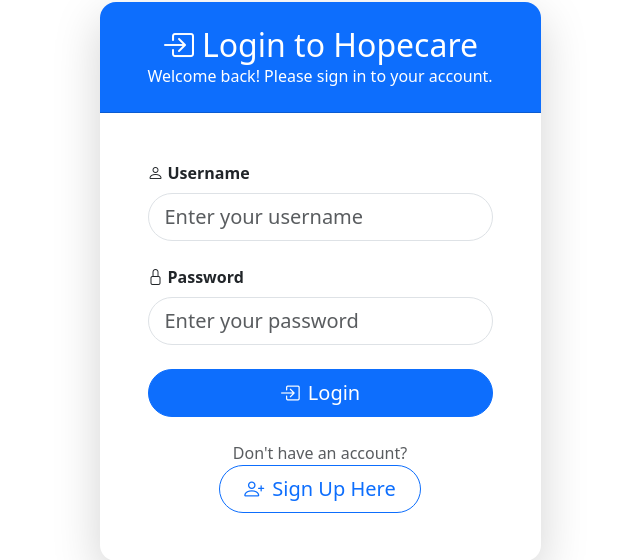
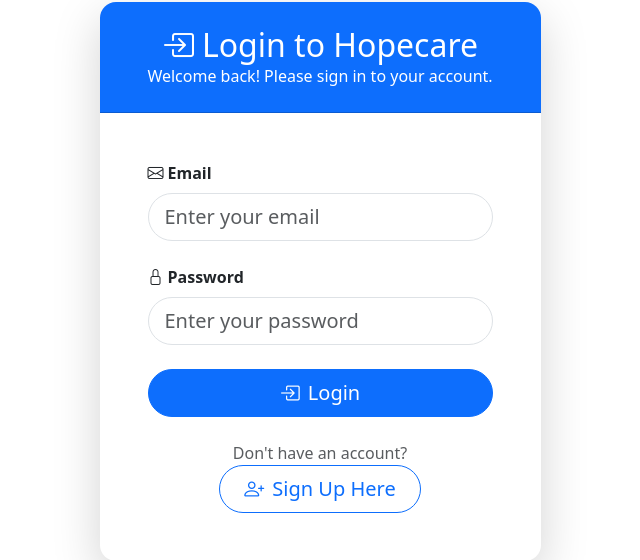
Before and after one commit to 1155-boni/Hopecare, a Django app: page /accounts/login/ in a window 1280 px wide. Shown: the part 102-662 px from the top of the page, without its empty margins (320-960 px from the left). Run offline with Django 5.2, Linux system fonts and the light colour scheme; some libraries are stand-ins or nearby versions.

Commit message:
Remove username from login and signup, use email for authentication

```diff
--- a/accounts/forms.py
+++ b/accounts/forms.py
@@ -9,7 +9,7 @@ class CustomUserCreationForm(UserCreationForm):
 
     class Meta:
         model = User
-        fields = ('username', 'email', 'first_name', 'last_name', 'role', 'password1', 'password2')
+        fields = ('email', 'first_name', 'last_name', 'role', 'password1', 'password2')
 
 class UserProfileForm(forms.ModelForm):
     def __init__(self, *args, **kwargs):
--- a/accounts/views.py
+++ b/accounts/views.py
@@ -22,15 +22,15 @@ def signup(request):
 
 def login_view(request):
     if request.method == 'POST':
-        username = request.POST['username']
+        email = request.POST['email']
         password = request.POST['password']
-        user = authenticate(request, username=username, password=password)
+        user = authenticate(request, email=email, password=password)
         if user is not None:
             login(request, user)
             AuditLog.objects.create(user=user, action='Login', details='User logged in')
             return redirect('home')
         else:
-            messages.error(request, 'Invalid username or password.')
+            messages.error(request, 'Invalid email or password.')
     return render(request, 'accounts/login.html')
 
 def logout_view(request):
--- a/templates/accounts/login.html
+++ b/templates/accounts/login.html
@@ -23,10 +23,10 @@
                     <form method="post">
                         {% csrf_token %}
                         <div class="mb-4">
-                            <label for="username" class="form-label fw-bold">
-                                <i class="bi bi-person me-1"></i>Username
+                            <label for="email" class="form-label fw-bold">
+                                <i class="bi bi-envelope me-1"></i>Email
                             </label>
-                            <input type="text" class="form-control form-control-lg rounded-pill" name="username" id="username" placeholder="Enter your username" required>
+                            <input type="email" class="form-control form-control-lg rounded-pill" name="email" id="email" placeholder="Enter your email" required>
                         </div>
                         <div class="mb-4">
                             <label for="password" class="form-label fw-bold">
@@ -37,7 +37,7 @@
                         {% if form.errors %}
                             <div class="alert alert-danger rounded-3">
                                 <i class="bi bi-exclamation-triangle me-2"></i>
-                                <strong>Login Failed:</strong> Please check your username and password.
+                                <strong>Login Failed:</strong> Please check your email and password.
                             </div>
                         {% endif %}
                         <div class="d-grid">
```
Also changed, not shown: accounts/models.py (+5 -11 lines), accounts/templates/accounts/signup.html (+1 -9 lines).
